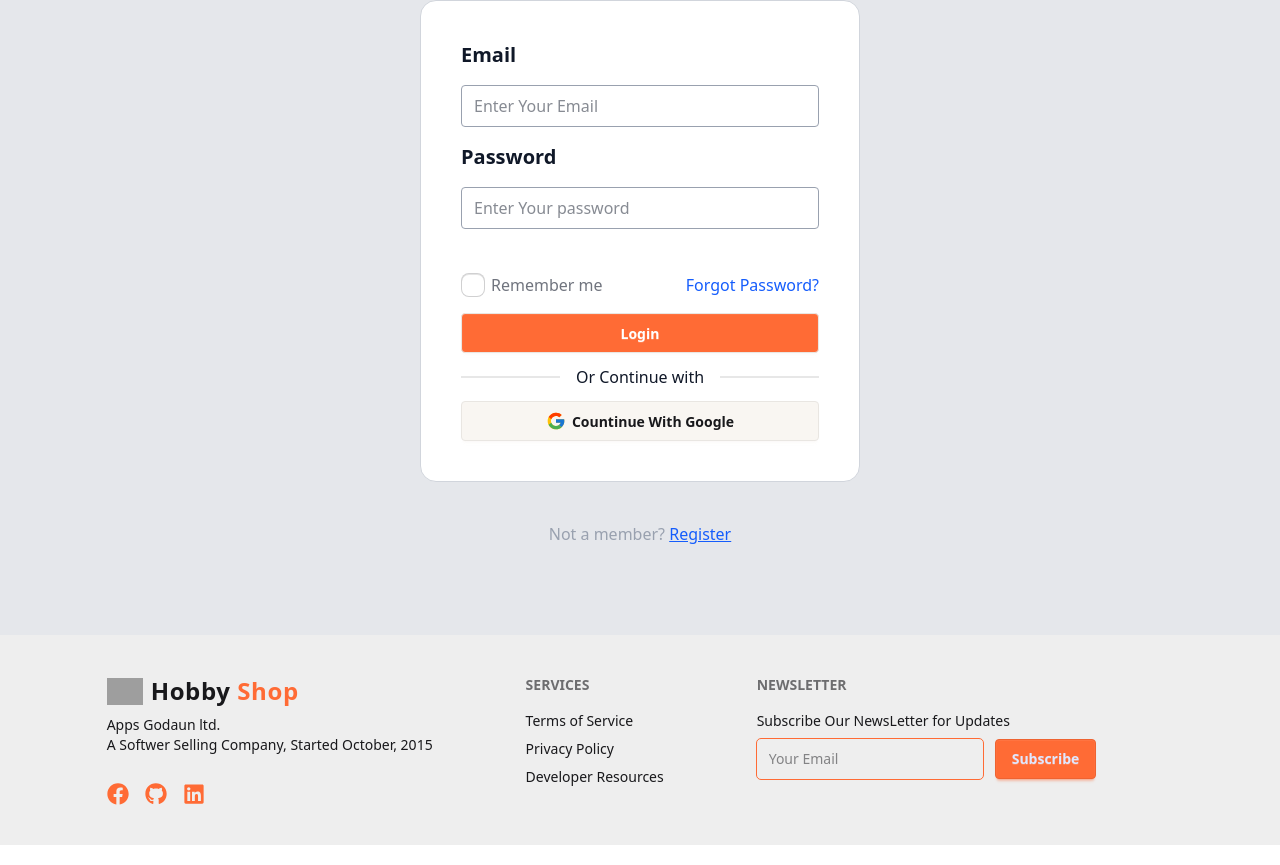
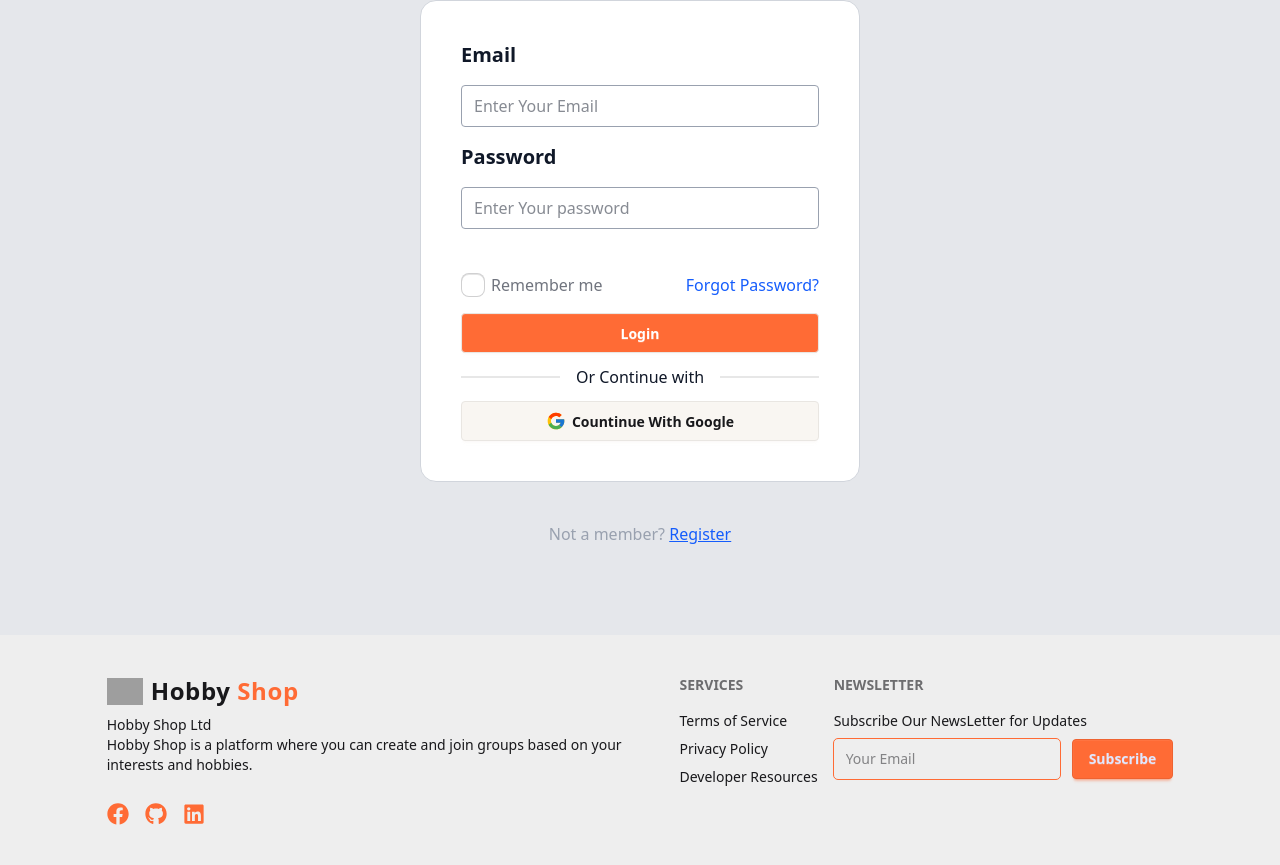
Before and after one commit to ishoef/Hobby-Shop, a React (Vite) app: page /auth/login in a window 1280 px wide. Shown: the part 246-1111 px from the top of the page. Built offline with nearby package versions, Linux system fonts and the light colour scheme; no server answers; grey boxes are pictures that could not be loaded.

Commit message:
Update footer content: change company name and description to reflect Hobby Shop's purpose

```diff
--- a/src/Components/Footer/Footer.jsx
+++ b/src/Components/Footer/Footer.jsx
@@ -9,8 +9,8 @@ const Footer = () => {
         <aside>
           <Logo></Logo>
           <p>
-            Apps Godaun ltd.
-            <br />A Softwer Selling Company, Started October, 2015
+            Hobby Shop Ltd
+            <br /> Hobby Shop is a platform where you can create and join groups based on your interests and hobbies.
           </p>
           <ul className="flex gap-4 mt-5">
             <Link to="https://www.facebook.com/profile.php" target="_blank">
```
